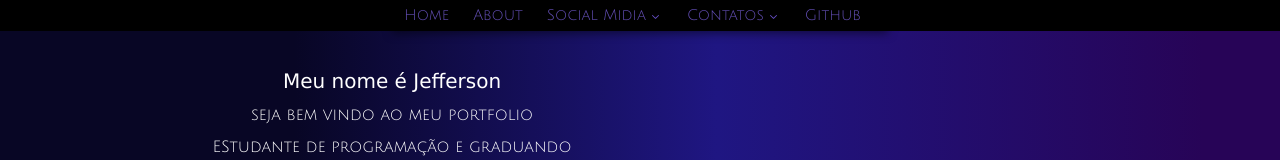
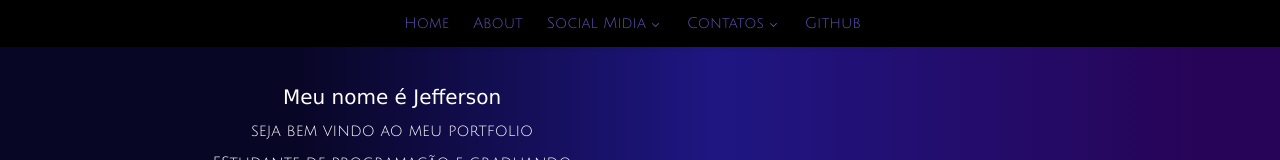
Before and after one commit to jeffersondrs/MyFirstWebSite, a React (Vite) app: page / in a window 1280 px wide. Shown: the top 160 px of the page. Built offline with nearby package versions, Linux system fonts and the light colour scheme.

Commit message:
updating

```diff
--- a/src/routes/navegation/Navegation.components.jsx
+++ b/src/routes/navegation/Navegation.components.jsx
@@ -5,7 +5,7 @@ import Contato from "./Contact.radix";
 export default function Navegation() {
   return (
     <>
-    <div className="bg-black w-full flex flex-row items-center justify-center">
+    <div className="bg-black w-full flex flex-row items-center justify-center p-2">
     <Contato />
     </div>
       <Outlet />
```
